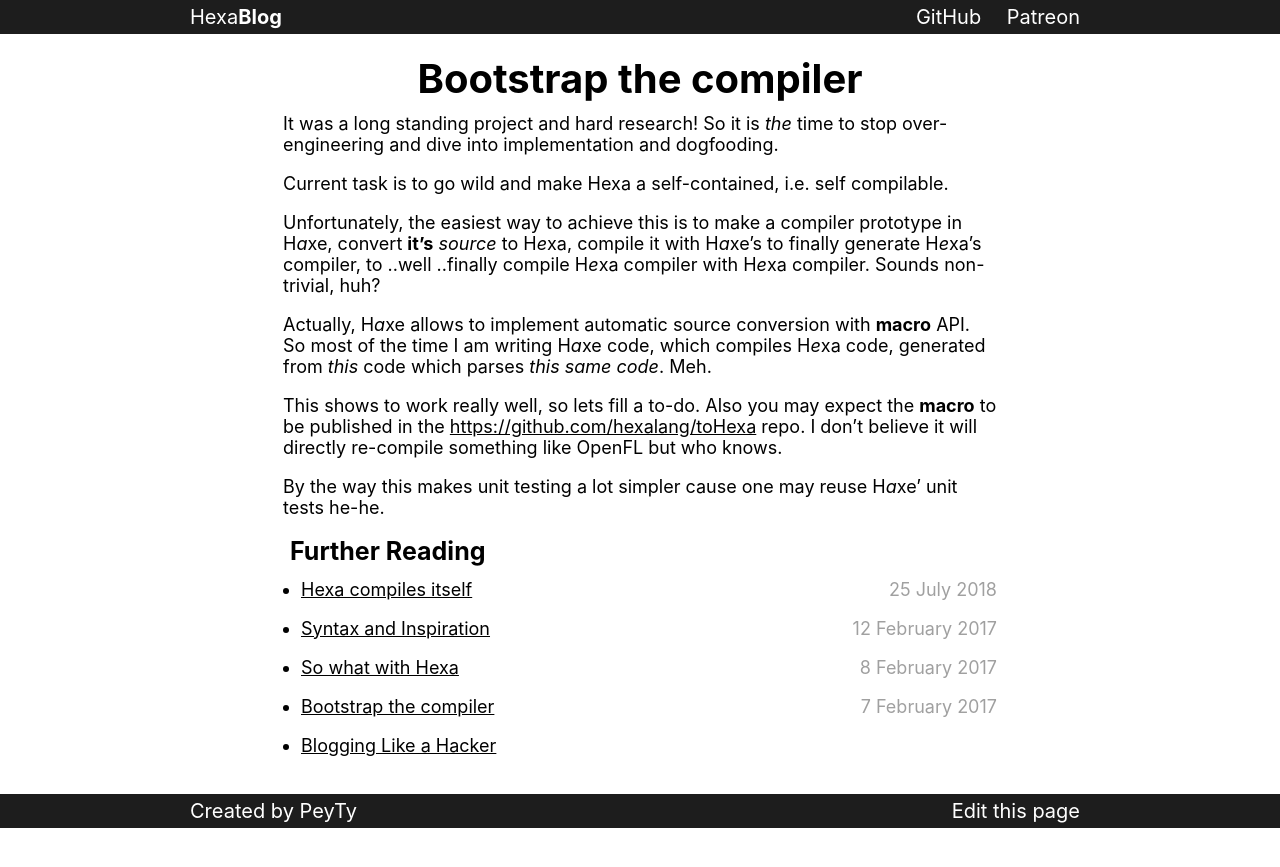
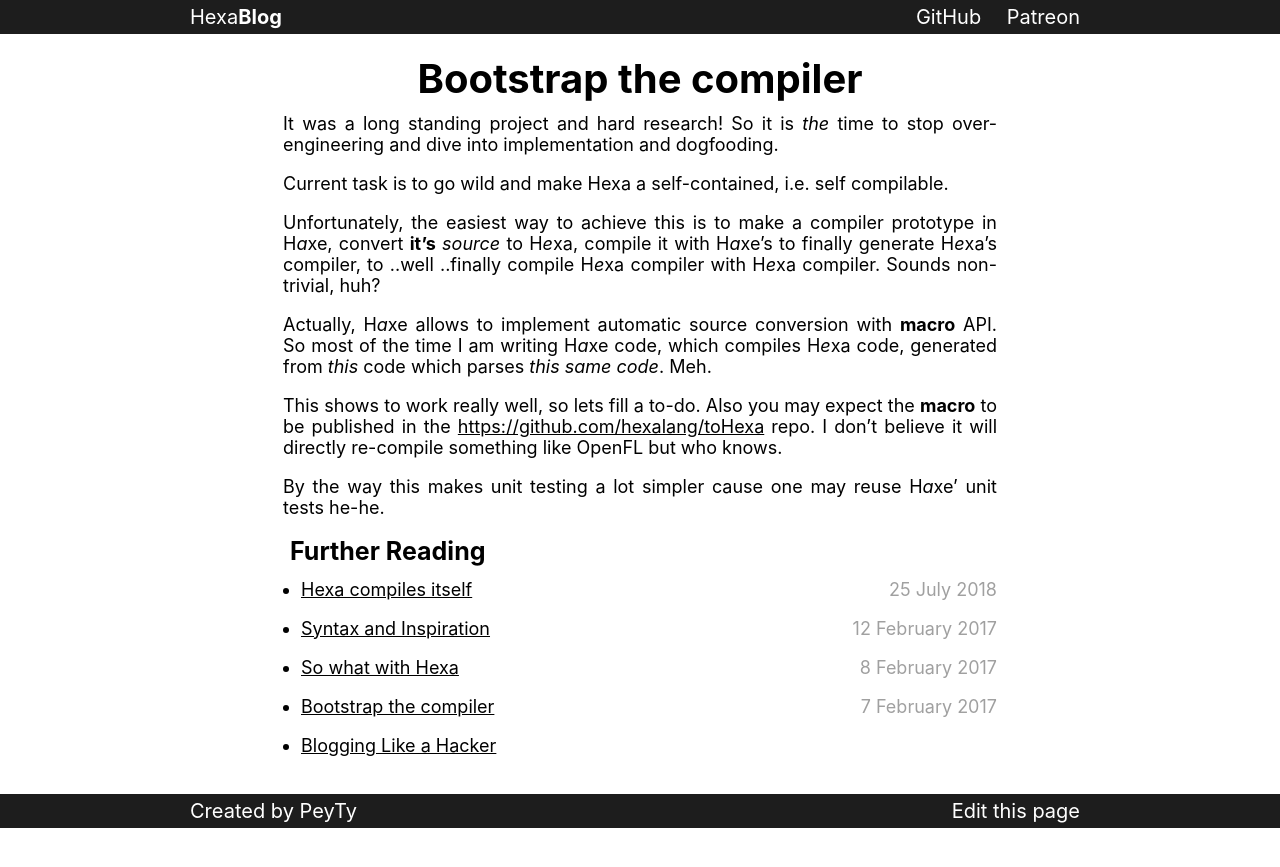
Before and after one commit to hexalang/hexalang.github.io, a Jekyll site: the page built from blog/Bootstrap-the-compiler.md, in a window 1280 px wide. Shown: the top 867 px of the page. Built offline with Jekyll 4.4.1, drawn with Linux system fonts in a browser that asks for light colours.

Commit message:
Update blog-style.html

```diff
--- a/_includes/blog-style.html
+++ b/_includes/blog-style.html
@@ -157,6 +157,14 @@
         margin: 0 1em 0.5em;
     }
 
+    .blog-post p {
+        text-align: justify;
+    }
+
+    .blog-post p[align="center"] {
+        text-align: center;
+    }
+
     .blog-post p,
     .blog-post li {
         margin: 0 1em 1em;
```
